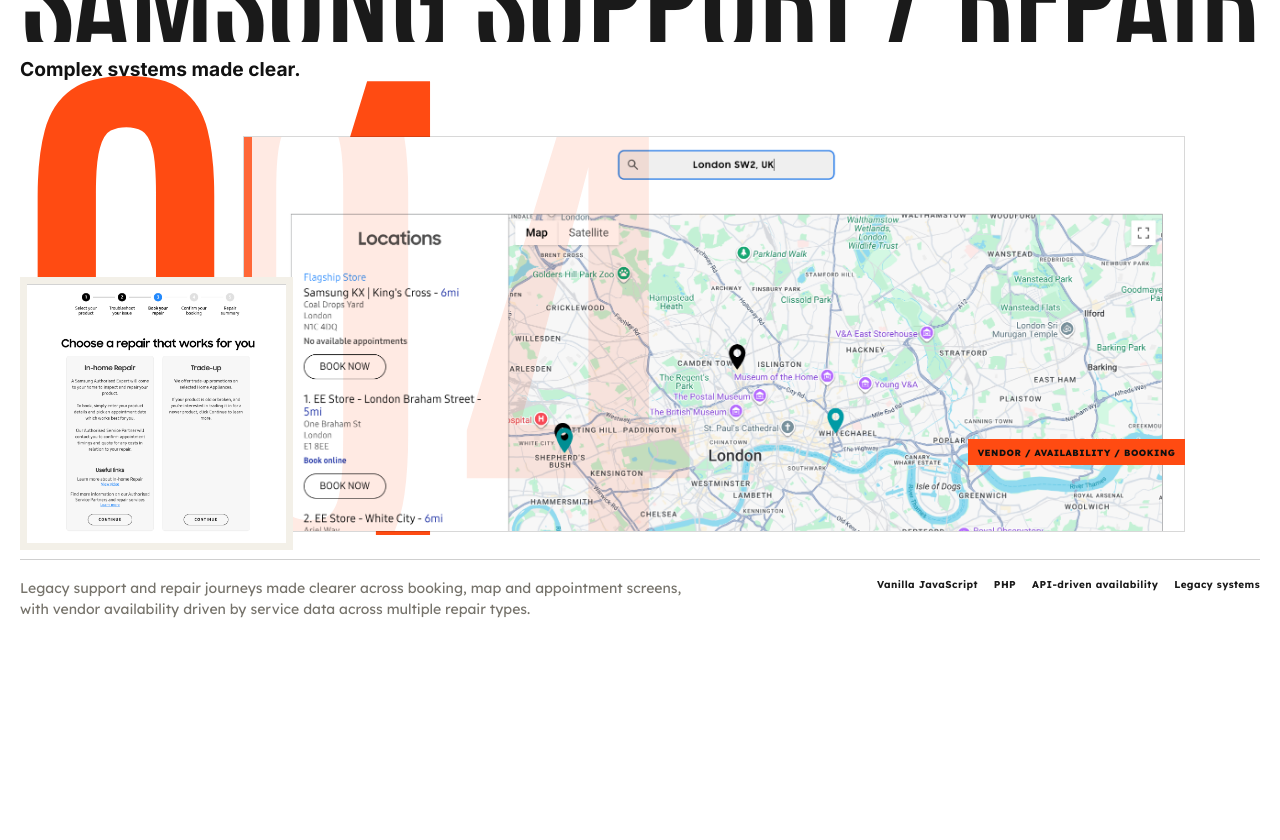
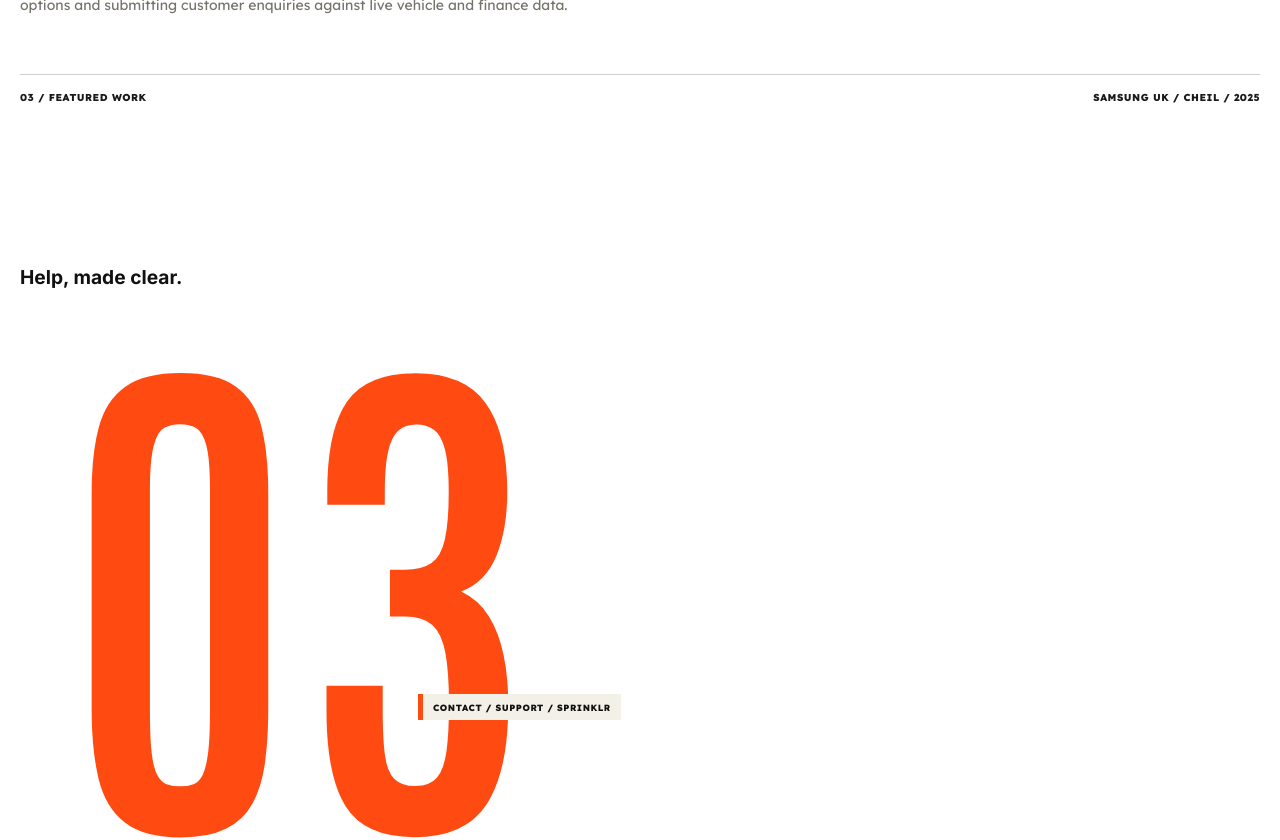
Before and after one commit to PullingStrings/newPortfiolo, a React (Vite) app: page / in a window 1280 px wide. Shown: the part 6688-7528 px from the top of the page. Built offline with nearby package versions, Linux system fonts and the light colour scheme.

Commit message:
Ensure Contact desktop composition overrides canonical layout

```diff
--- a/src/pages/motion.css
+++ b/src/pages/motion.css
@@ -313,3 +313,9 @@
     aspect-ratio: 1;
   }
 }
+
+/* Final desktop overrides: keep the approved Contact study above earlier canonical layout rules. */
+@media (min-width: 901px) and (min-height: 720px) {
+  .project-row--canonical.project-row--contact .project-row__media { left: 31%; top: 10%; width: 64%; height: 76%; }
+  .project-row--canonical.project-row--contact .project-row__number { left: 1%; right: auto; top: 2%; }
+}
```
